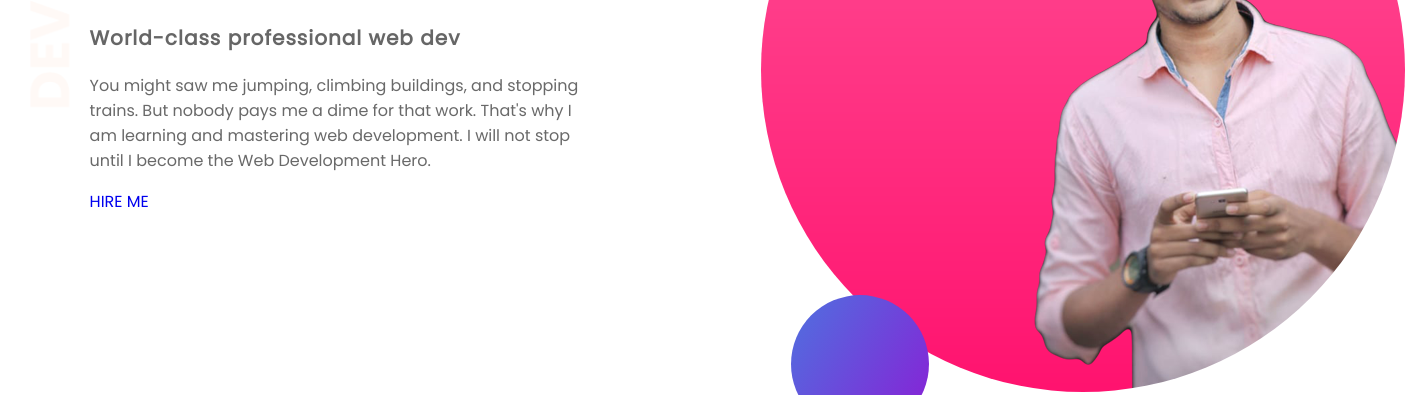
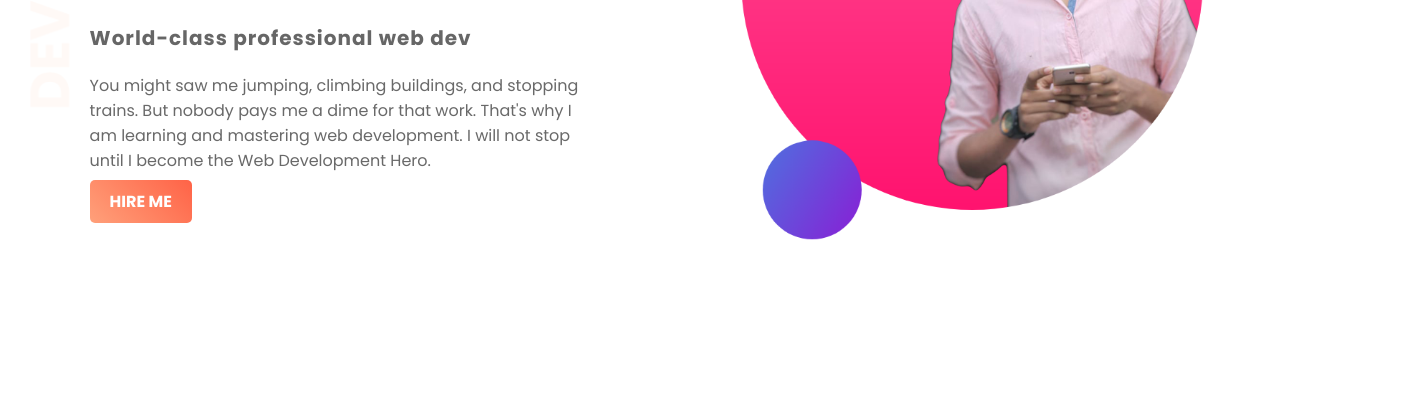
Before and after one commit to sonjoybarmon/myProtfilio, a plain HTML site: page index.html in a window 1280 px wide. Shown: the part 252-647 px from the top of the page, 1405 px wide, since content can reach past the window. Drawn offline with Linux system fonts and the light colour scheme.

Commit message:
site complete now

```diff
--- a/css/style.css
+++ b/css/style.css
@@ -36,7 +36,7 @@ section{
 }
 .link_btn{
     text-decoration: none;
-    background-image: linear-gradient(45deg, #ffa07a,#ff6347
+    background-image: linear-gradient(45deg, #ffa07a,#ff6347);
     padding: 10px 20px;
     border-radius: 5px;
     color: white;
@@ -63,7 +63,7 @@ section{
 }
 #exp_border_1{
     border-left: 7px solid;
-    border-image: linear-gradient(180deg, #ffa07a#ff6347
+    border-image: linear-gradient(180deg, #ffa07a#ff6347);
     border-image-slice: 1;
 }
 #exp_border_2{
--- a/index.html
+++ b/index.html
@@ -5,7 +5,9 @@
     <meta name="viewport" content="width=device-width, initial-scale=1.0">
     <meta http-equiv="X-UA-Compatible" content="ie=edge">
     <title>sonjoybarmon | Web Developer</title>
-    <link href="https://fonts.googleapis.com/css?family=Poppins&display=swap" rel="stylesheet">
+    <!--google fonts-->
+    <link href="https://fonts.googleapis.com/css2?family=Poppins:ital,wght@0,100;0,200;0,300;0,400;0,500;0,600;0,700;0,900;1,100;1,200;1,300;1,400;1,500;1,600;1,800;1,900&display=swap" rel="stylesheet">
+    <!--our custom css-->
     <link rel="stylesheet" href="css/style.css">
 </head>
 <body>
```
